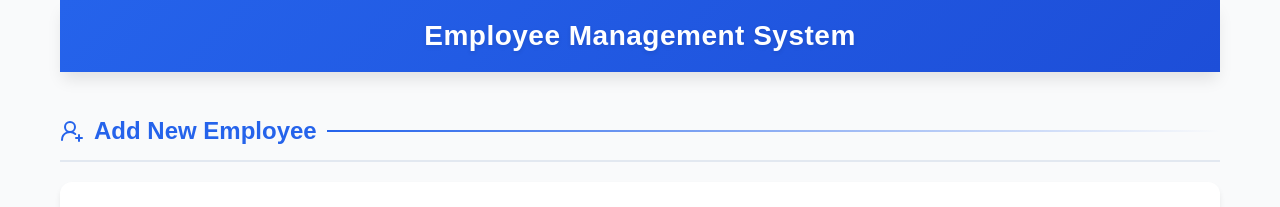
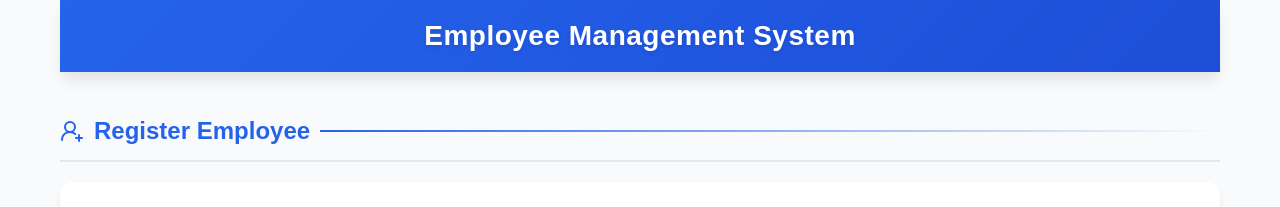
Before and after one commit to RTHILAA/EMPLOYEES-MANAGEMENT-APP, a React (Create React App) app: page / in a window 1280 px wide. Shown: the top 207 px of the page. Built offline with nearby package versions, Linux system fonts and the light colour scheme.

Commit message:
update project

```diff
--- a/src/App.js
+++ b/src/App.js
@@ -1,21 +1,7 @@
 import React, { useState, useEffect } from "react";
 import "./App.css";
 import Header from "./Components/Header/Header";
-import {
-  UserRoundPen,
-  UserRoundMinus,
-  UserRoundPlus,
-  SaveIcon,
-  XCircle,
-  Users,
-  Calendar,
-  DollarSign,
-  Briefcase,
-  Mail,
-  Phone,
-  Building,
-  UserCheck
-} from "lucide-react";
+import { UserRoundPen, UserRoundMinus, UserRoundPlus, SaveIcon, XCircle, Users, Calendar, DollarSign, Briefcase, Mail, Phone, Building, UserCheck } from "lucide-react";
 
 export default function App() {
   const [employees, setEmployees] = useState([]);
@@ -167,7 +153,7 @@ export default function App() {
         <div className="form-section">
           <div className="title">
             {isEditing ? <UserRoundPen size={24} /> : <UserRoundPlus size={24} />}
-            <span>{isEditing ? 'Edit Employee' : 'Add New Employee'}</span>
+            <span>{isEditing ? 'Edit Employee' : 'Register Employee'}</span>
           </div>
 
           <div className="form-group">
```
Also changed, not shown: src/App.css (line endings or trailing spaces).
